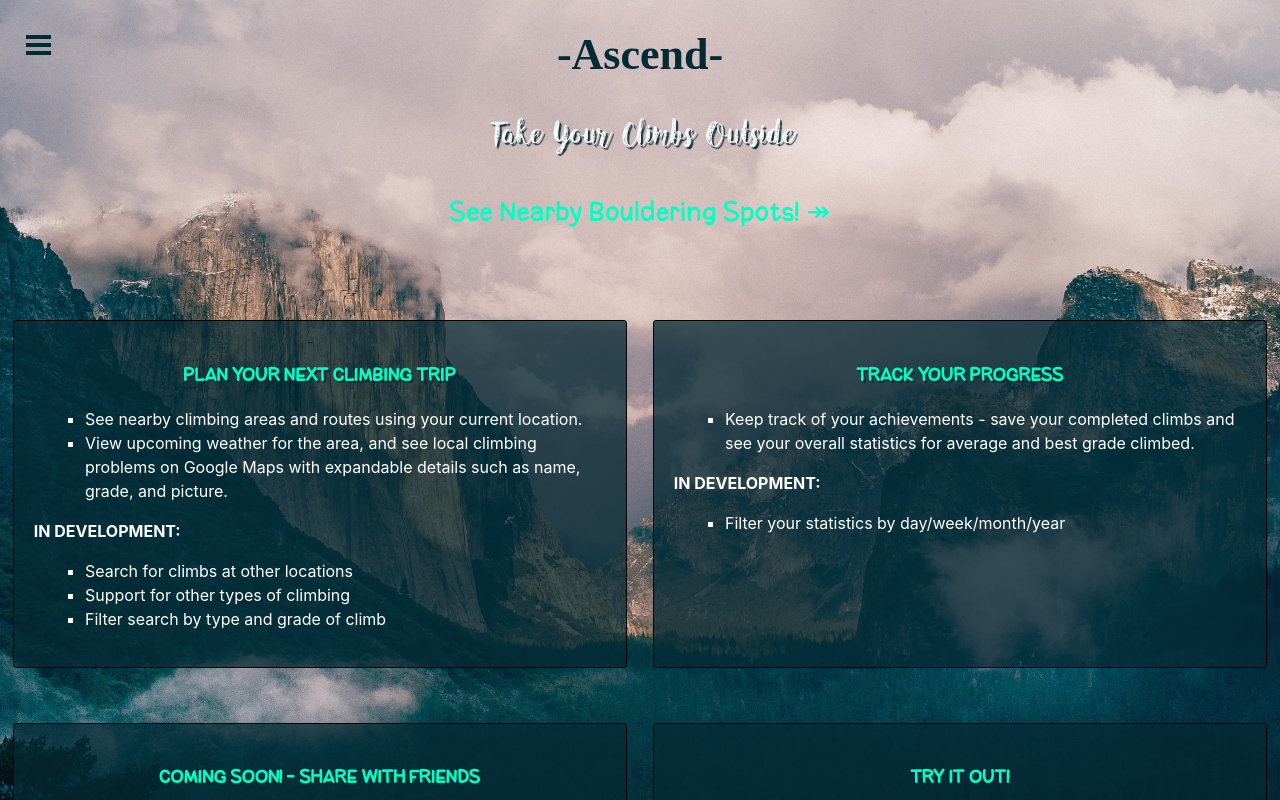
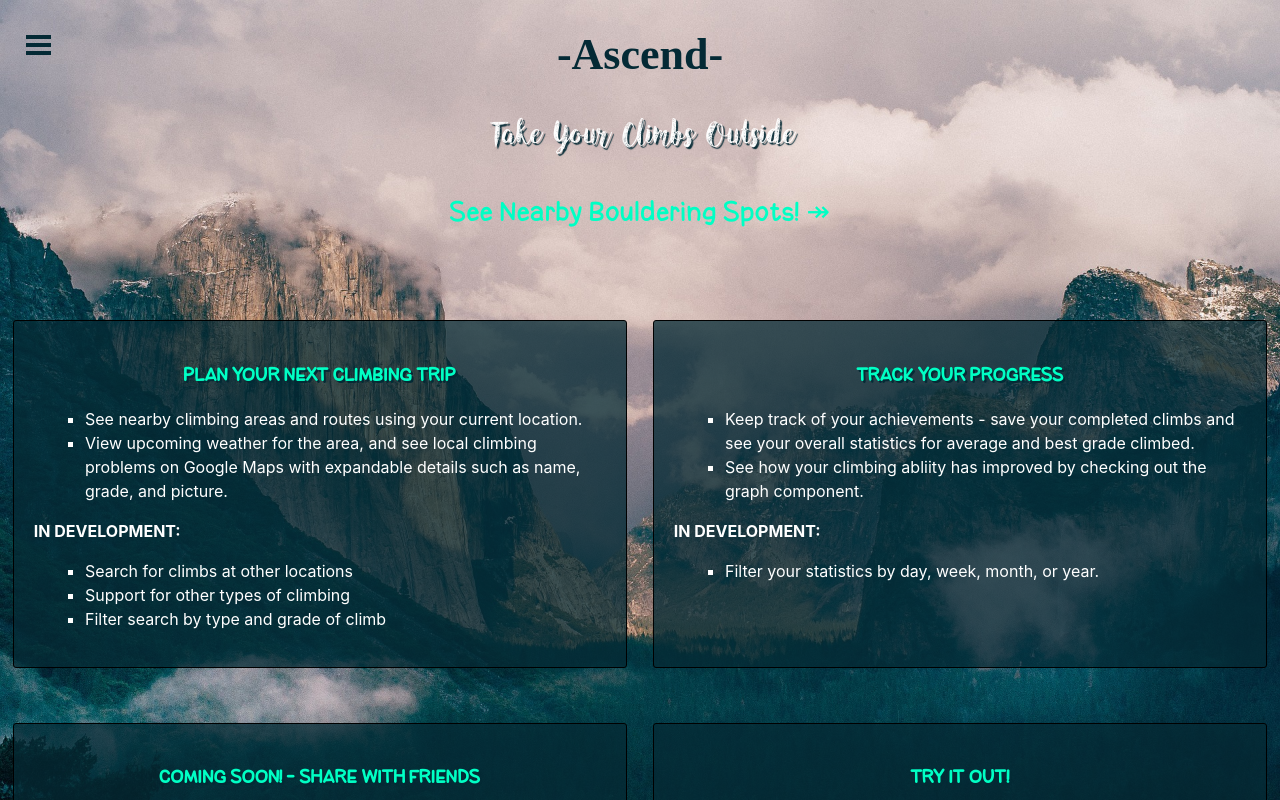
Before and after one commit to jenngonzalez/climbing-app, a React (Create React App) app: page / in a window 1280 px wide. Shown: the top 800 px of the page. Built offline with nearby package versions, Linux system fonts and the light colour scheme; a web font is replaced by a local one; what google-maps-react would draw is missing.

Commit message:
cleanup unused code and updated README (#28)

```diff
--- a/src/components/AddClimbForm/AddClimbForm.css
+++ b/src/components/AddClimbForm/AddClimbForm.css
@@ -42,7 +42,6 @@
     width: 60vw;
 }
 
-
 .add-climb-form input:-webkit-autofill,
 .add-climb-form input:-webkit-autofill:hover,
 .add-climb-form input:-webkit-autofill:focus,
@@ -76,7 +75,6 @@
     padding: .6em 1.4em .5em .8em;
     width: 60vw;
     height: 30px;
-    /* max-width: 60vw;  */
     border: 1px solid #FFC2DC;
     box-shadow: 0 1px 0 1px rgba(0,0,0,.04);
     border-radius: 3px;
--- a/src/components/MapsContainer/MapsContainer.js
+++ b/src/components/MapsContainer/MapsContainer.js
@@ -4,8 +4,6 @@ import config from '../../config';
 import ClimbingContext from '../../contexts/ClimbingContext';
 import './MapsContainer.css';
 
-// TODO - add marker clusters to group climbs by location
-// TODO - add PropTypes
 
 export class MapContainer extends Component {
 
--- a/src/index.css
+++ b/src/index.css
@@ -28,10 +28,7 @@ body {
   -webkit-font-smoothing: antialiased;
   -moz-osx-font-smoothing: grayscale;
   background-image: url(./el-capitan-mobile.jpg);
-  /* background-image: url(./half-dome-portrait.jpg); */
   background-repeat: no-repeat;
-  /* background-attachment: scroll;
-  background-position: center top; */
   background-attachment: fixed;
   background-color: rgb(208, 188, 188); /* Used if the image is unavailable */
   background-size: 100% auto;
--- a/src/routes/ClimbingPlan/ClimbingPlan.css
+++ b/src/routes/ClimbingPlan/ClimbingPlan.css
@@ -9,7 +9,6 @@
 .climbing-plan {
     margin-top: 90px;
     text-align: center;
-    /* line-height: 1.5; */
 }
 
 .weather-container {
@@ -89,7 +88,6 @@
 .list {
   background-color: rgb(4, 42, 53, 0.75);
   color: white;
-  /* height: 200px; */
   margin: auto;
   padding: 2px;
 }
@@ -132,7 +130,6 @@
 .location-and-link a:focus,
 .location-and-link button:hover,
 .location-and-link button:focus {
-  /* color: rgb(252, 169, 61); */
   color: rgb(255, 153, 0);
   font-weight: bold;
 }
@@ -199,7 +196,6 @@
   }
 
   .selected-climb a {
-    /* padding-top: 5px; */
     font-size: 14px;
   }
 
--- a/src/routes/ClimbingStats/ClimbingStats.css
+++ b/src/routes/ClimbingStats/ClimbingStats.css
@@ -54,7 +54,6 @@
 .tooltip {
   position: relative;
   display: inline-block;
-  /* border-bottom: 1px dotted black; /* If you want dots under the hoverable text */
 }
 
 /* Tooltip text */
@@ -69,8 +68,6 @@
   text-align: center;
   padding: 5px 0;
   border-radius: 6px;
-
-  /* Position the tooltip text - see examples below! */
   position: absolute;
   z-index: 1;
 }
--- a/src/routes/ClimbingStats/ClimbingStats.js
+++ b/src/routes/ClimbingStats/ClimbingStats.js
@@ -1,5 +1,4 @@
 import React, { Component } from 'react';
-// import Moment from 'react-moment';
 import moment from 'moment';
 import StatsChart from '../../components/StatsChart/StatsChart';
 import ClimbingContext from '../../contexts/ClimbingContext';
--- a/src/routes/LandingPage/LandingPage.js
+++ b/src/routes/LandingPage/LandingPage.js
@@ -28,11 +28,12 @@ export default class LandingPage extends Component {
                         <h3>Track Your Progress</h3>
                         <ul>
                             <li>Keep track of your achievements - save your completed climbs and see your overall statistics for average and best grade climbed.</li>
+                            <li>See how your climbing abliity has improved by checking out the graph component.</li>
                         </ul>
 
                         <p>IN DEVELOPMENT:</p>
                         <ul>
-                            <li>Filter your statistics by day/week/month/year</li>
+                            <li>Filter your statistics by day, week, month, or year.</li>
                         </ul>
                     </div>
                     <div className='landing-info'>
```
Also changed, not shown: src/App.css (+0 -23 lines), src/routes/ClimbingPlan/ClimbingPlan.js (+0 -11 lines), src/routes/ClimbingTrack/ClimbingTrack.js (+0 -7 lines), 1 other file (tests, documents, lock files or other folders).
